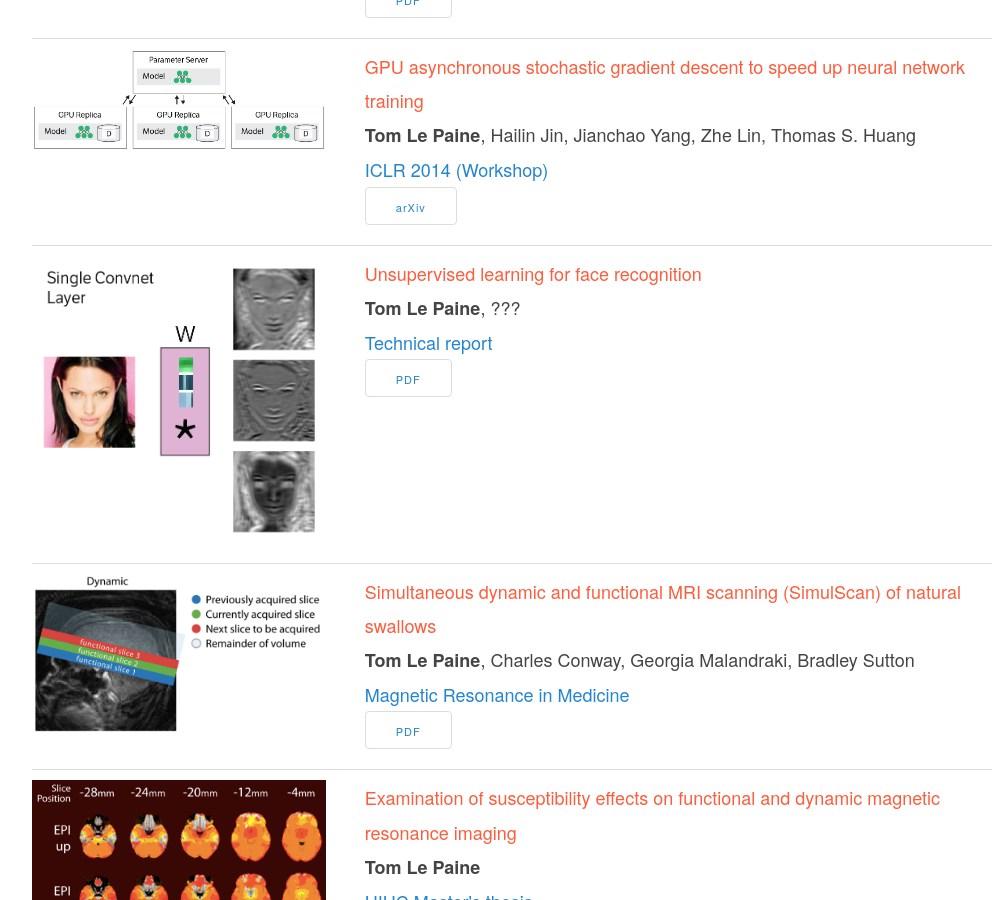
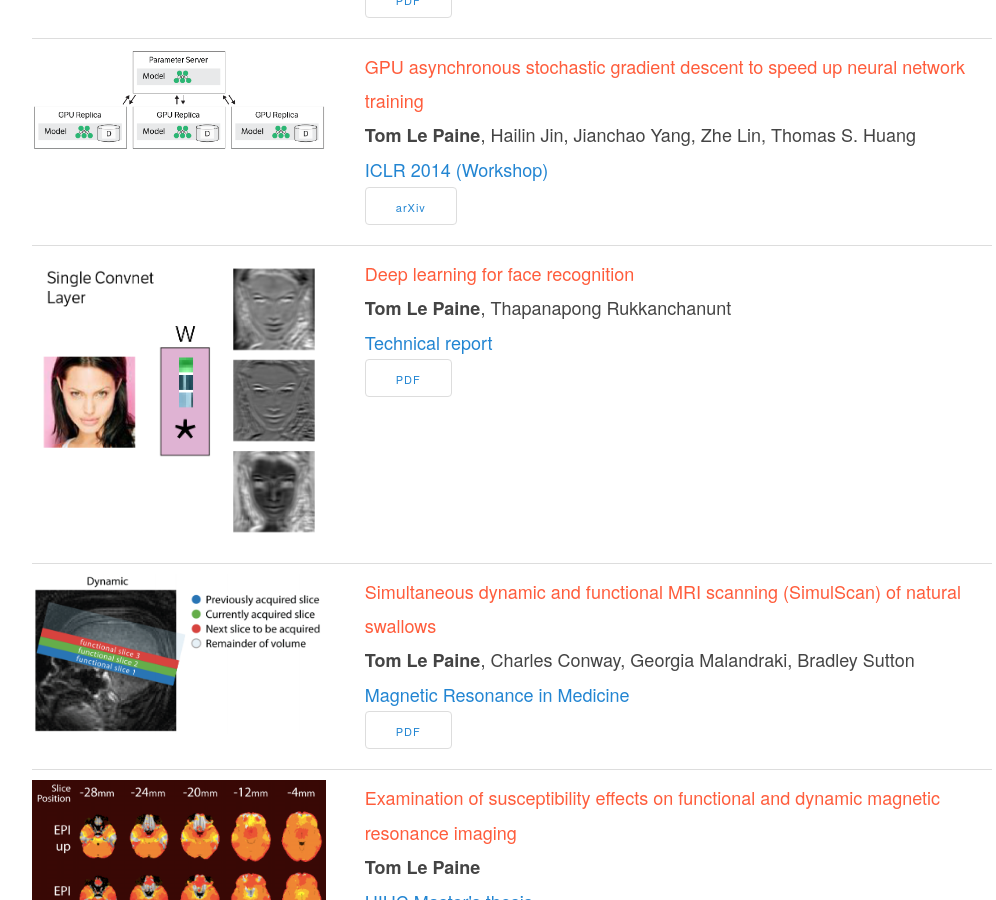
Before and after one commit to tomlepaine/tomlepaine.github.io, a Jekyll site: the page built from index.html, in a window 1280 px wide and 900 px high, scrolled down 1098 px. Shown: the whole window, without its empty margins (128-1124 px from the left). Built offline with Jekyll 4.4.1, drawn with Linux system fonts in a browser that asks for light colours.

Commit message:
Added Deep learning for face recognition tech report.

```diff
--- a/_data/publications.yml
+++ b/_data/publications.yml
@@ -44,17 +44,17 @@
     - name: arXiv
       url: http://arxiv.org/abs/1312.6186
 
-- title: "Unsupervised learning for face recognition"
+- title: "Deep learning for face recognition"
   time: 1212
   image: unsupervised-face.png
   description: Why?
   authors:
     - name: "**Tom Le Paine**"
-    - name: ???
+    - name: Thapanapong Rukkanchanunt
   venue: Technical report
   links:
     - name: PDF
-      url: http://www.google.com
+      url: assets/pdf/technical-report-2012.pdf
 
 - title: "Simultaneous dynamic and functional MRI scanning (SimulScan) of natural swallows"
   time: 1105
```
Also changed, not shown: 1 other file.
